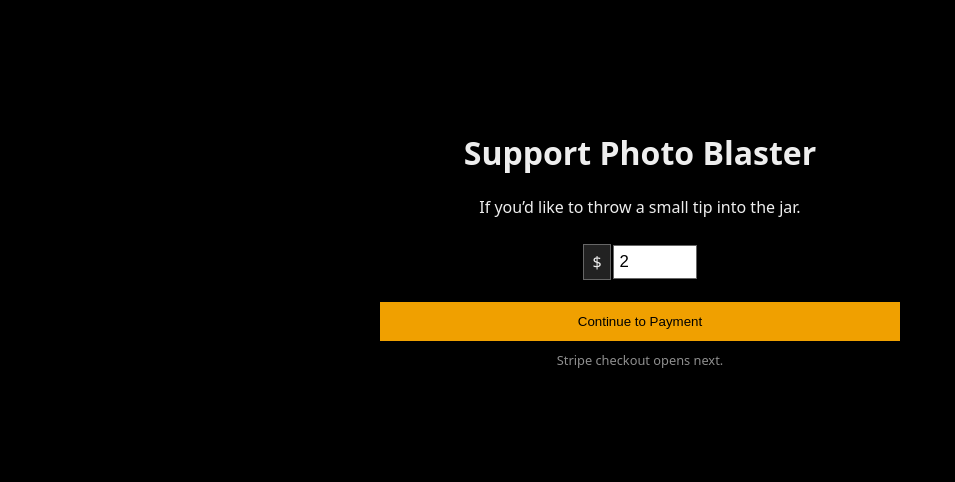
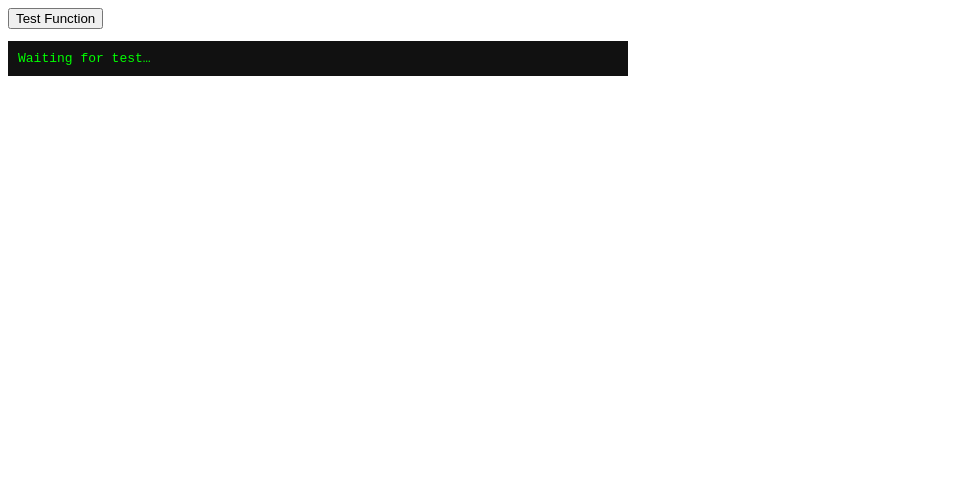
Before and after one commit to niftyvoicemail-ctrl/stillwild-payments, a website: page RMG.payments.stillwild.land/index.html in a window 1280 px wide. Shown: the whole page, without its empty margins (0-955 px from the left). Drawn offline with Linux system fonts and the light colour scheme.

Commit message:
Update index.html

```diff
--- a/RMG.payments.stillwild.land/index.html
+++ b/RMG.payments.stillwild.land/index.html
@@ -1,68 +1,65 @@
-<!DOCTYPE html>
-<html lang="en">
-<head>
-<meta charset="UTF-8">
-<title>Support Photo Blaster</title>
-<meta name="viewport" content="width=device-width, initial-scale=1.0">
-<style>
-  body {
-    background:#000;
-    color:#eee;
-    font-family:system-ui,Arial,sans-serif;
-    max-width:520px;
-    margin:90px auto;
-    padding:20px;
-    text-align:center;
-  }
-  .row {
-    display:inline-flex;
-    align-items:center;
-    gap:2px;
-    margin-top:10px;
-  }
-  .currency {
-    padding:6px 8px;
-    border:1px solid #666;
-    background:#222;
-  }
-  input {
-    width:70px;
-    padding:6px;
-    font-size:1.05rem;
-    border:1px solid #666;
-  }
-  button {
-    margin-top:22px;
-    width:100%;
-    padding:12px;
-    background:#f0a000;
-    border:none;
-    cursor:pointer;
-  }
-  .note { margin-top:10px; font-size:.8rem; opacity:.6; }
-</style>
-</head>
+<button id="testButton" onclick="testFn()">Test Function</button>
 
-<body>
-
-<h1>Support Photo Blaster</h1>
-<p>If you’d like to throw a small tip into the jar.</p>
-
-<div class="row">
-  <span class="currency">$</span>
-  <input id="tip" type="number" min="1" max="100" step="1" value="2">
-</div>
-
-<button onclick="goPay()">Continue to Payment</button>
-<div class="note">Stripe checkout opens next.</div>
+<pre id="output" style="
+  margin-top: 12px;
+  padding: 10px;
+  background: #111;
+  color: #0f0;
+  max-width: 600px;
+  white-space: pre-wrap;
+  font-family: monospace;
+">
+Waiting for test…
+</pre>
 
 <script>
-function goPay() {
-  const amt = Math.min(100, Math.max(1, Math.round(tip.value || 2)));
-  window.location.href =
-    `https://payments.stillwild.land/?src=rmg&qty=${amt}`;
+async function testFn() {
+  const output = document.getElementById("output");
+  output.textContent = "Calling Netlify function…";
+
+  try {
+    const res = await fetch("/.netlify/functions/create-checkout", {
+      method: "POST",
+      headers: {
+        "Content-Type": "application/json"
+      },
+      body: JSON.stringify({
+        amount: 5,
+        description: "Test Payment"
+      })
+    });
+
+    const text = await res.text();
+
+    let data;
+    try {
+      data = JSON.parse(text);
+    } catch {
+      throw new Error("Response was not JSON:\n" + text);
+    }
+
+    if (!res.ok) {
+      throw new Error(
+        "Server error (" + res.status + "):\n" +
+        JSON.stringify(data, null, 2)
+      );
+    }
+
+    output.textContent =
+      "✅ Function responded successfully:\n\n" +
+      JSON.stringify(data, null, 2);
+
+    // If Stripe returns a checkout URL, you can optionally redirect
+    if (data.url) {
+      output.textContent += "\n\nStripe Checkout URL received.";
+      // Uncomment next line once you're ready to test redirect:
+      // window.location.href = data.url;
+    }
+
+  } catch (err) {
+    output.textContent =
+      "❌ Error calling function:\n\n" +
+      err.message;
+  }
 }
 </script>
-
-</body>
-</html>
```
